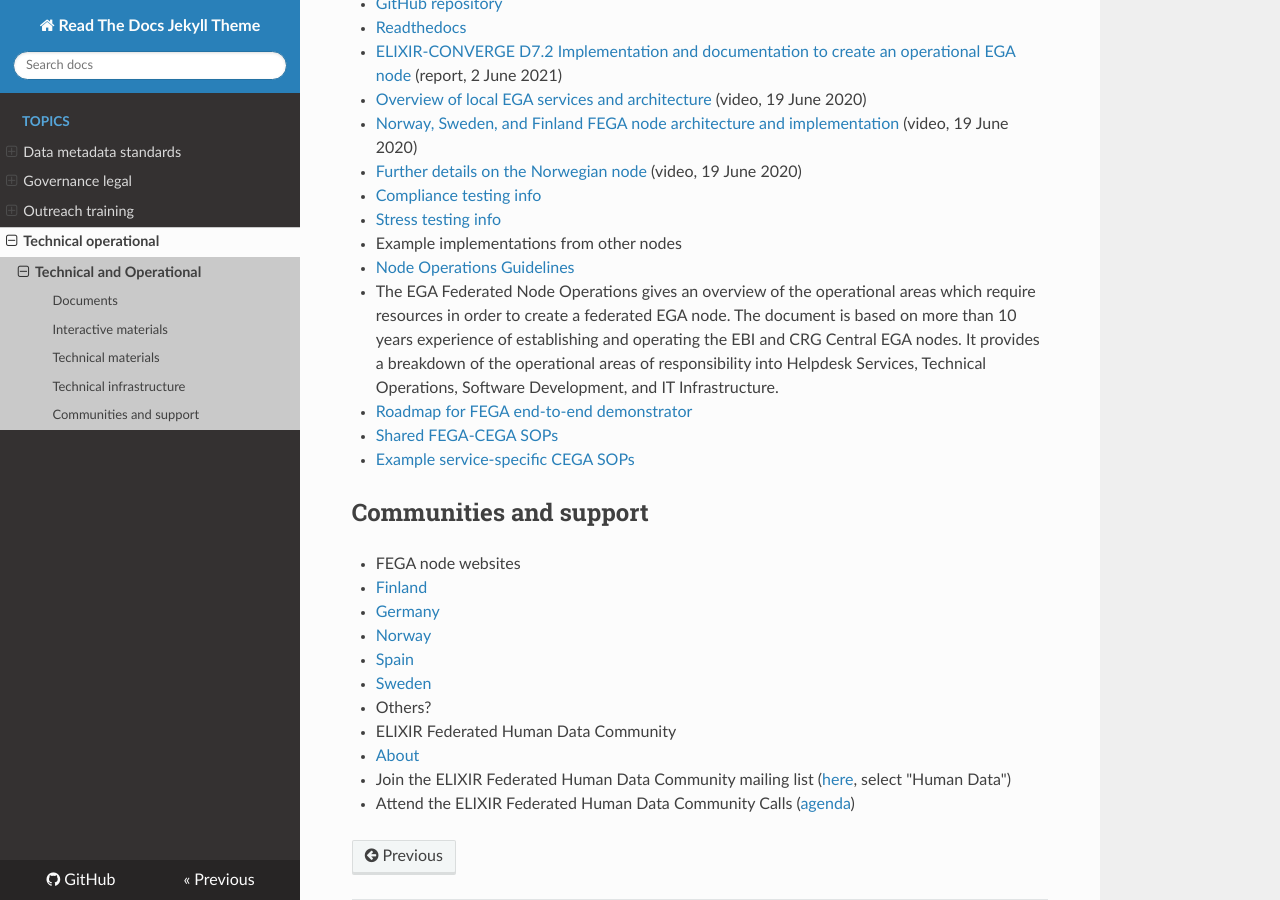
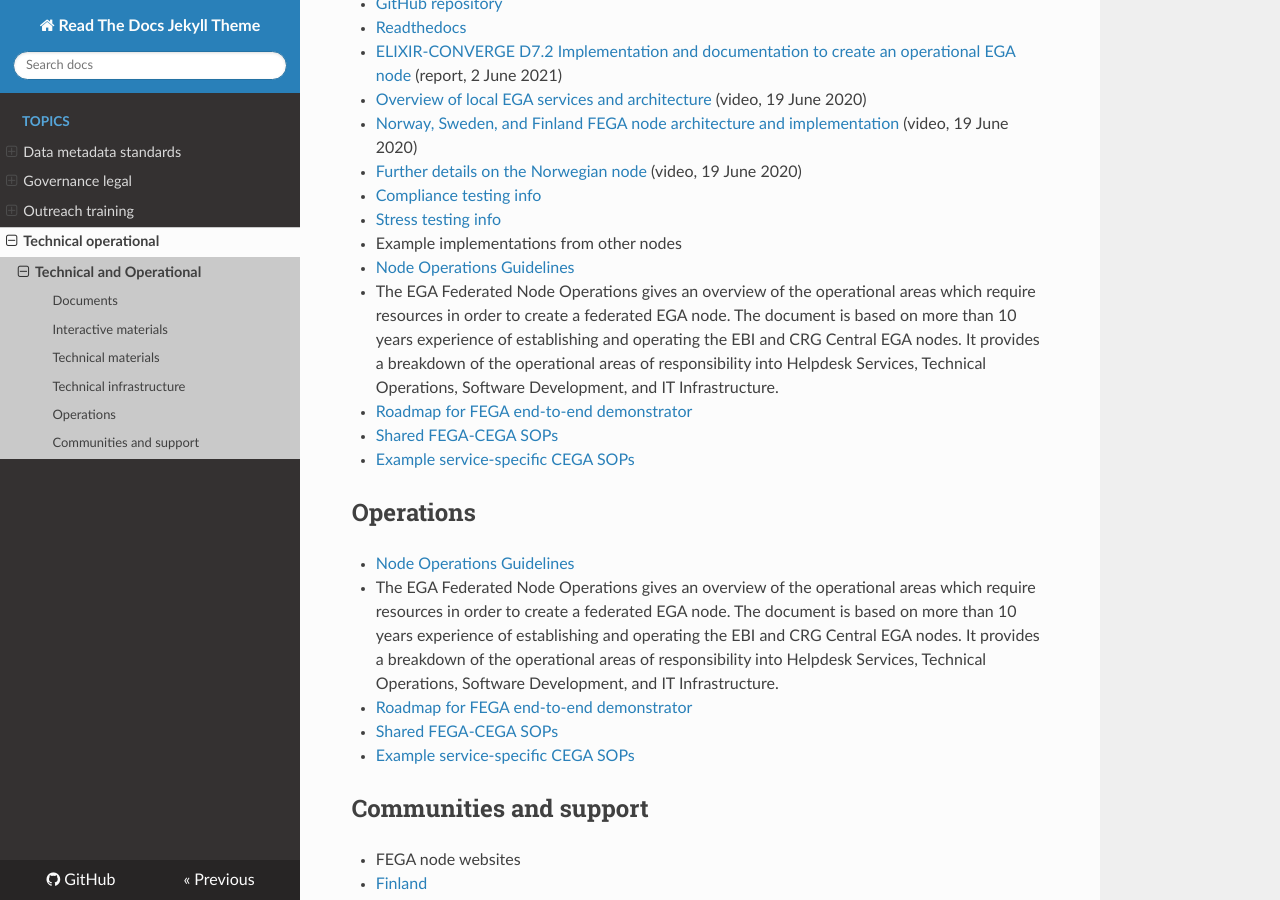
Before and after one commit to viklund/FEGA-onboarding, an MkDocs documentation site: the page built from docs/topics/technical-operational/README.md, in a window 1280 px wide and 900 px high, scrolled down 704 px. Built offline with MkDocs 1.6.1, drawn with Linux system fonts in a browser that asks for light colours; nearby versions of some CDN libraries.

Commit message:
Update README.md

```diff
--- a/docs/topics/technical-operational/README.md
+++ b/docs/topics/technical-operational/README.md
@@ -36,6 +36,14 @@
 - [Shared FEGA-CEGA SOPs](https://drive.google.com/drive/folders/14yFvXOxRyGl-ENogIB5TdogIUdL-gmfk?usp=sharing)
 - [Example service-specific CEGA SOPs](TBD)
 
+## Operations
+
+- [Node Operations Guidelines](https://ega-archive.org/files/EGA-Node-Operations-v2.pdf)
+  - The EGA Federated Node Operations gives an overview of the operational areas which require resources in order to create a federated EGA node. The document is based on more than 10 years experience of establishing and operating the EBI and CRG Central EGA nodes. It provides a breakdown of the operational areas of responsibility into Helpdesk Services, Technical Operations, Software Development, and IT Infrastructure.
+- [Roadmap for FEGA end-to-end demonstrator](https://docs.google.com/document/d/1m7WDC112e73Kw79baZcsRsQOkAAGKtp_AiqJRhrgtUk/edit?usp=sharing)
+- [Shared FEGA-CEGA SOPs](https://drive.google.com/drive/folders/14yFvXOxRyGl-ENogIB5TdogIUdL-gmfk?usp=sharing)
+- [Example service-specific CEGA SOPs](TBD)
+
 ## Communities and support
 
 - FEGA node websites
```
